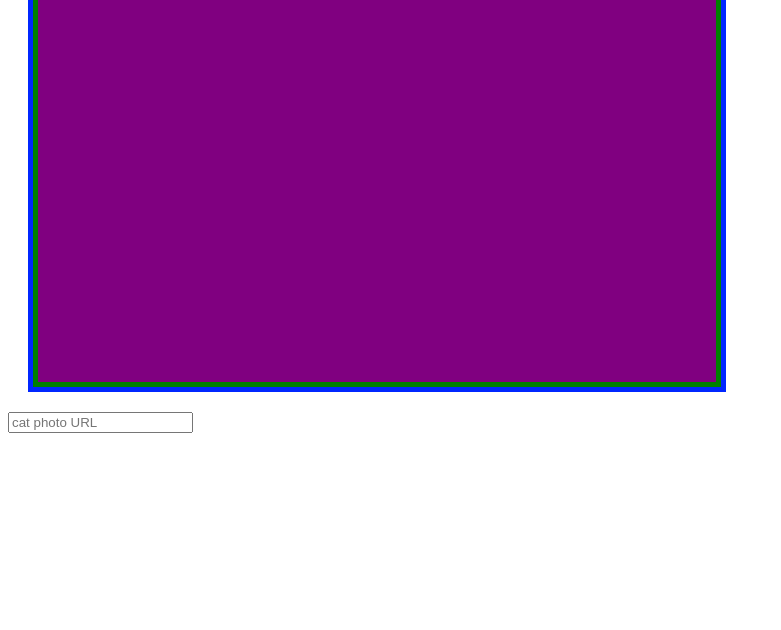
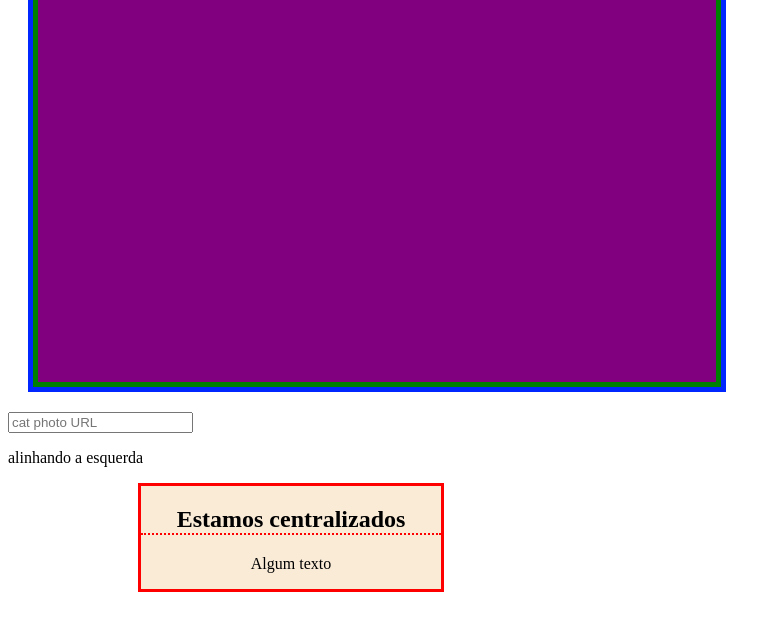
Before and after one commit to eduardodasilva7/13-03-html, a plain HTML site: page index.html in a window 1280 px wide. Shown: the part 3583-4213 px from the top of the page, without its empty margins (0-781 px from the left). Drawn offline with Linux system fonts and the light colour scheme.

Commit message:
14-03-html

```diff
--- a/css/style.css
+++ b/css/style.css
@@ -200,3 +200,15 @@
 .texto-box{
     color: chocolate;
 }
+
+.tex-aligned{
+    text-align: right;
+}
+
+.container-center{
+    text-align: center;
+    background-color: antiquewhite;
+    width: 300px;
+    border: solid red;
+    margin-left: 130px;
+}
--- a/index.html
+++ b/index.html
@@ -139,5 +139,14 @@
         </div>
 
         <input type="text" name="catphotourl" placeholder="cat photo URL">
+        <LEGEND></LEGEND>
 
+    <!-- 24 -->
+
+    <p class="text-aligned">alinhando a esquerda</p>
+
+    <div class="container-center">
+        <h2>Estamos centralizados</h2>
+        <p>Algum texto</p>
+    </div>
 </html>
```
